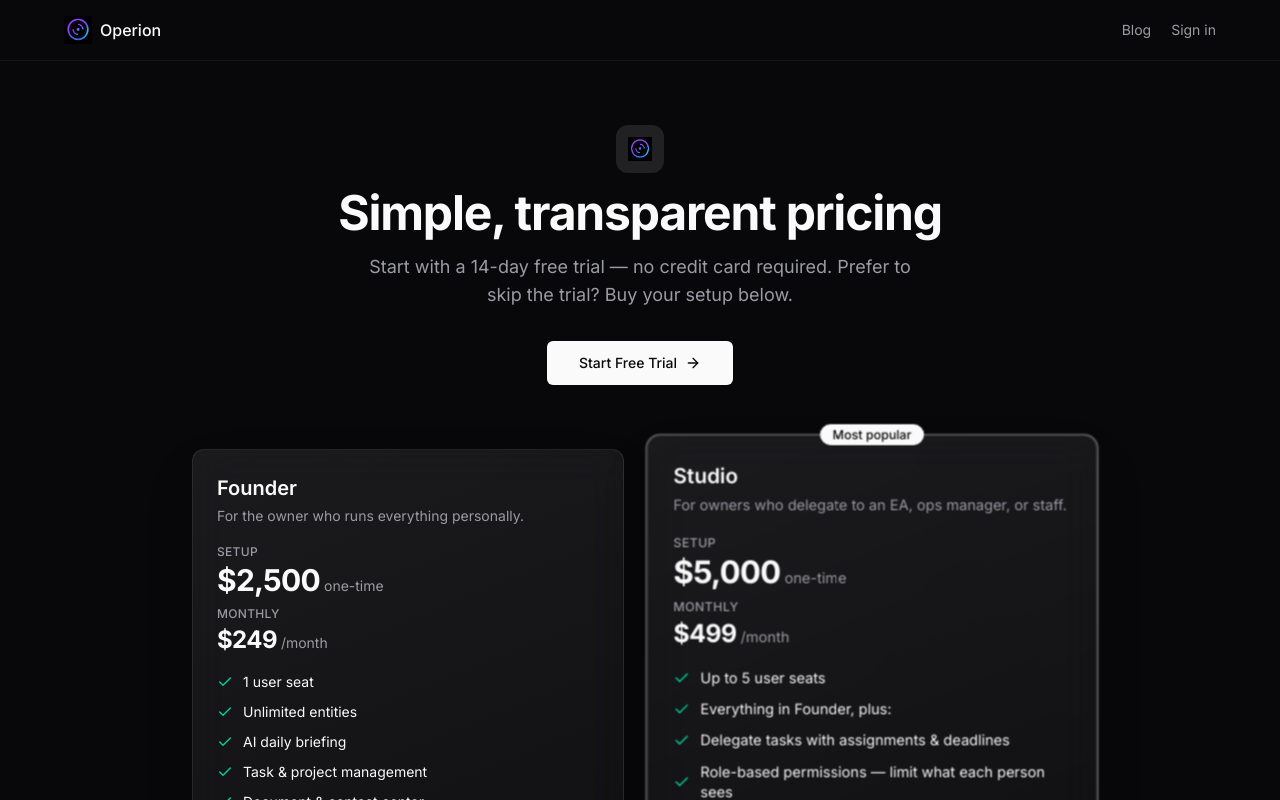
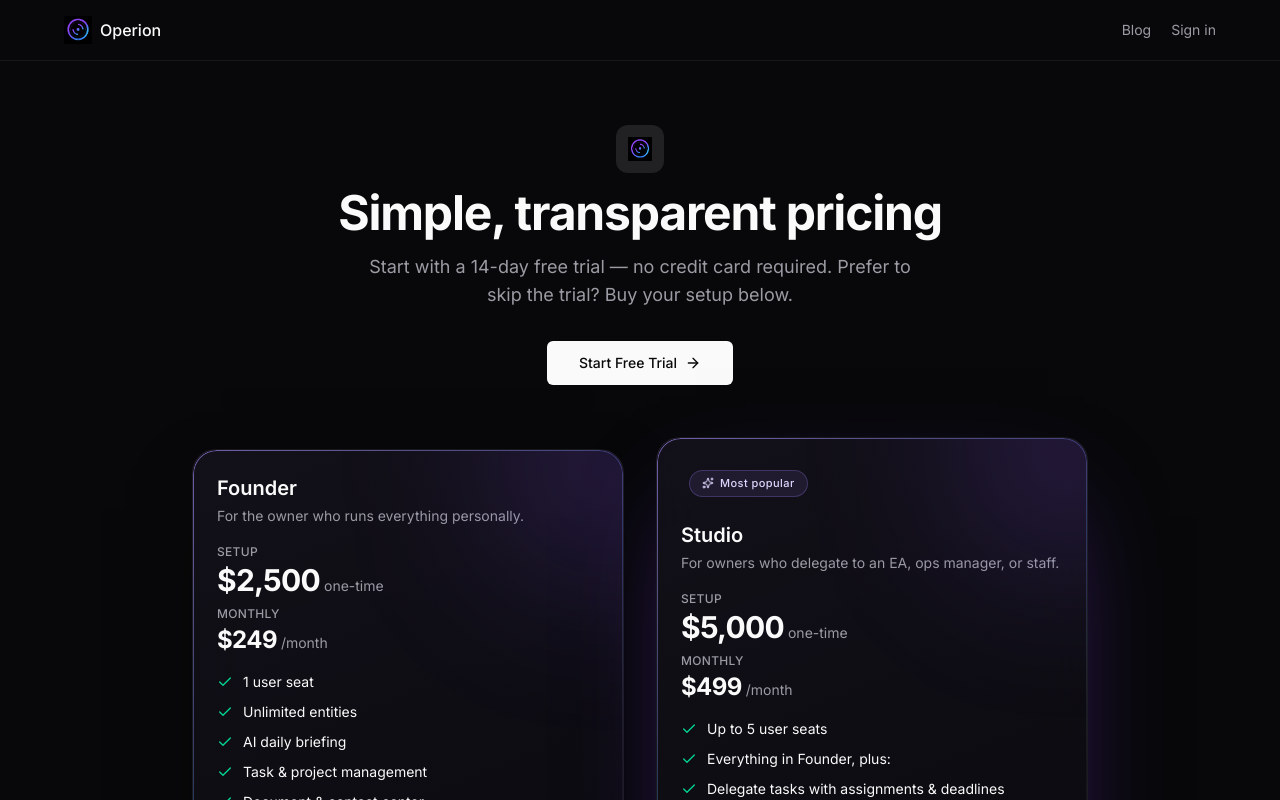
Before and after one commit to candrus43/Operion, a Next.js app: page /pricing in a window 1280 px wide. Shown: the top 800 px of the page. Built offline with nearby package versions, Linux system fonts and the light colour scheme; no server answers.

Commit message:
polish: pricing page card parity, SVG→PNG OG image, clean up temp files

```diff
--- a/src/app/layout.tsx
+++ b/src/app/layout.tsx
@@ -22,7 +22,7 @@
     siteName: "Operion",
     images: [
       {
-        url: "/og-image.svg",
+        url: "/og-image.png",
         width: 1200,
         height: 630,
         alt: "Operion",
@@ -36,7 +36,7 @@
     title: "Operion — Your AI Chief of Staff for Every Business You Run",
     description:
       "Operion scans every entity, surfaces risks, and tells you what to do next — so you can run your entire portfolio from one dashboard.",
-    images: ["/og-image.svg"],
+    images: ["/og-image.png"],
   },
   robots: {
     index: true,
--- a/src/app/pricing/page.tsx
+++ b/src/app/pricing/page.tsx
@@ -161,13 +161,17 @@
           {plans.map((plan) => (
             <div
             key={plan.name}
-              className={`relative rounded-xl glass shadow-2xl flex flex-col${
-                plan.highlighted ? " ring-2 ring-primary/30 lg:scale-[1.04]" : ""
+            className={`relative flex flex-col overflow-hidden rounded-3xl ring-gradient glass-deep ${
+              plan.highlighted
+                ? "shadow-[0_40px_100px_-40px_rgba(124,58,237,0.55)] lg:-translate-y-3"
+                : "shadow-[0_30px_80px_-30px_rgba(0,0,0,0.6)]"
             }`}
             >
+            <div className="pointer-events-none absolute -right-24 -top-24 h-56 w-56 rounded-full bg-violet-500/20 blur-[80px]" />
             {plan.highlighted && (
-                <div className="absolute -top-3 left-0 right-0 flex justify-center">
-                  <span className="inline-flex items-center rounded-full bg-primary text-primary-foreground text-xs px-3 py-0.5 font-medium">
+              <div className="relative mt-8 px-8">
+                <span className="inline-flex items-center gap-1.5 rounded-full border border-violet-400/25 bg-violet-400/10 px-3 py-1 text-[11px] font-medium tracking-[0.04em] text-violet-200">
+                  <Sparkles className="h-3 w-3" />
                   Most popular
                 </span>
               </div>
```
Also changed, not shown: public/og-image.png (added). Lines whose indentation alone changed are shown as unchanged.
